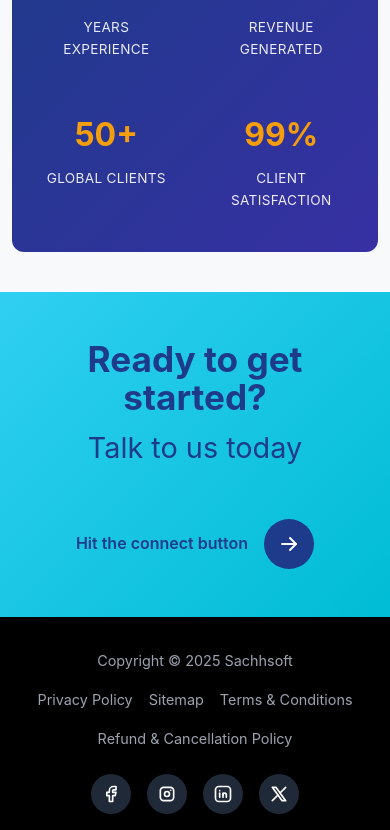
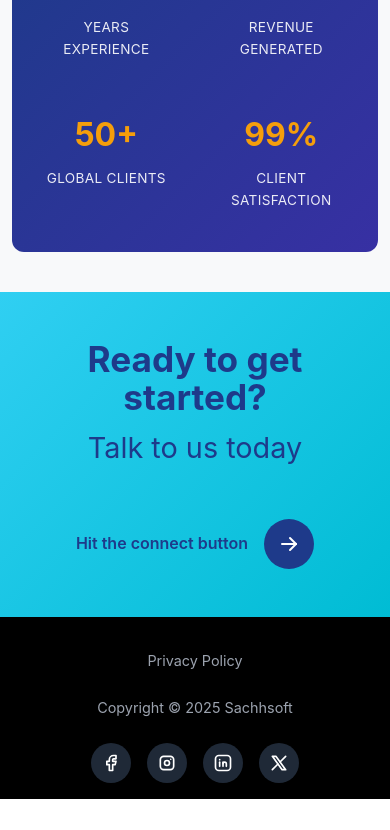
Before and after one commit to ChandanGuptaDevs/sachhsoft-squeeze-page, a Next.js app: page / in a window 390 px wide. Shown: the part 4218-5048 px from the top of the page. After the commit the page ends 5017 px from the top, so only its background shows below. Built offline with nearby package versions, Linux system fonts and the light colour scheme.

Commit message:
feat: Improve responsive design and layout for CTA and Footer components

```diff
--- a/src/components/CTAAndFooter.js
+++ b/src/components/CTAAndFooter.js
@@ -125,19 +125,32 @@ const FooterContainer = styled.div`
 
   @media (max-width: 768px) {
     flex-direction: column;
-    gap: 1.5rem;
+    gap: 0.5rem;
     text-align: center;
   }
 `;
 
 const FooterLeft = styled.div`
-  display: flex;
-  align-items: center;
-  gap: 2rem;
+  flex: 0 0 auto;
 
   @media (max-width: 768px) {
-    flex-direction: column;
-    gap: 1rem;
+    order: 1;
+    width: 100%;
+    display: flex;
+    justify-content: center;
+  }
+`;
+
+const CopyrightContainer = styled.div`
+  display: flex;
+
+  justify-content: center;
+  flex: 1;
+
+  @media (max-width: 768px) {
+    order: 2;
+    margin: 1rem 0;
+    width: 100%;
   }
 `;
 
@@ -154,6 +167,7 @@ const FooterLinks = styled.div`
     flex-wrap: wrap;
     justify-content: center;
     gap: 1rem;
+    width: 100%;
   }
 `;
 
@@ -171,6 +185,12 @@ const FooterLink = styled.a`
 const SocialIcons = styled.div`
   display: flex;
   gap: 1rem;
+
+  @media (max-width: 768px) {
+    order: 3;
+    justify-content: center;
+    width: 100%;
+  }
 `;
 
 const SocialIcon = styled(motion.a)`
@@ -280,14 +300,14 @@ const CTAAndFooter = () => {
       <Footer>
         <FooterContainer>
           <FooterLeft>
-            <Copyright>Copyright © 2025 Sachhsoft</Copyright>
             <FooterLinks>
               <FooterLink href="#">Privacy Policy</FooterLink>
-              <FooterLink href="#">Sitemap</FooterLink>
-              <FooterLink href="#">Terms & Conditions</FooterLink>
-              <FooterLink href="#">Refund & Cancellation Policy</FooterLink>
             </FooterLinks>
           </FooterLeft>
+
+          <CopyrightContainer>
+            <Copyright>Copyright © 2025 Sachhsoft</Copyright>
+          </CopyrightContainer>
 
           <SocialIcons>
             <SocialIcon
```
